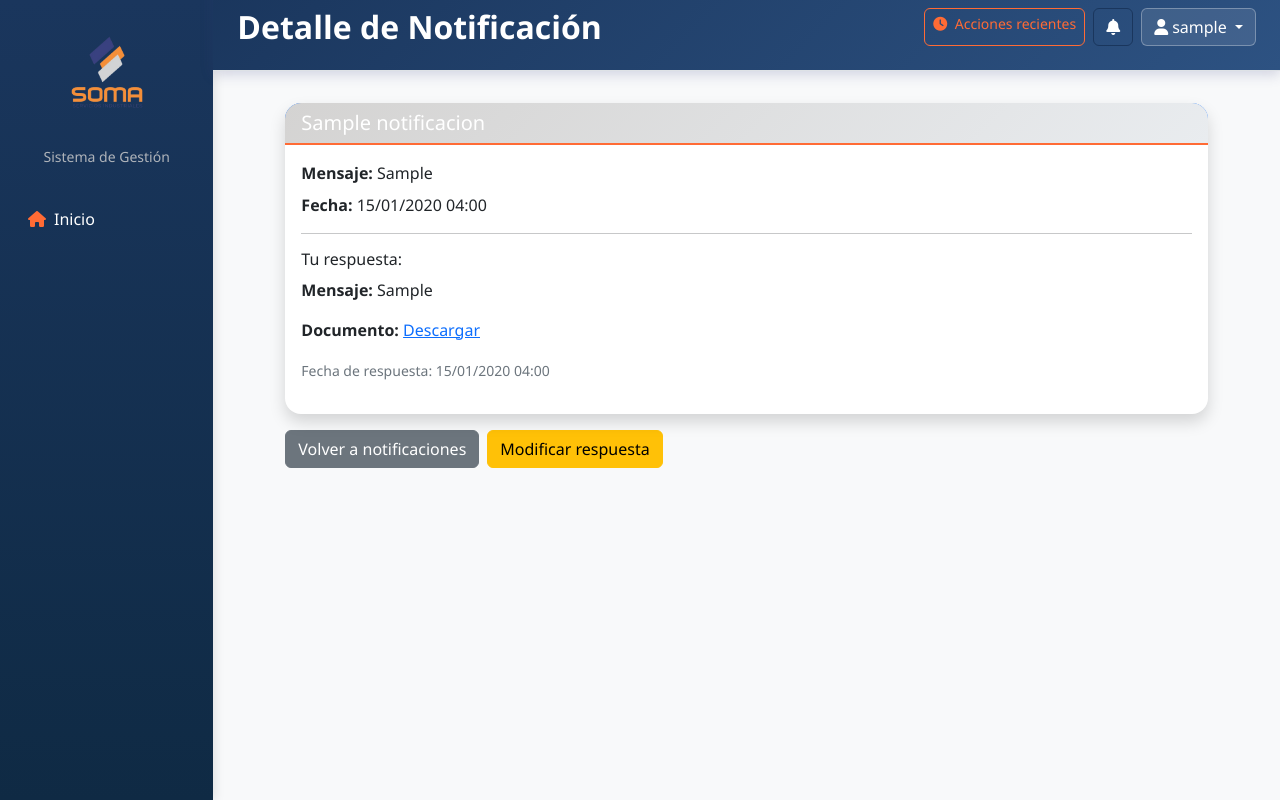
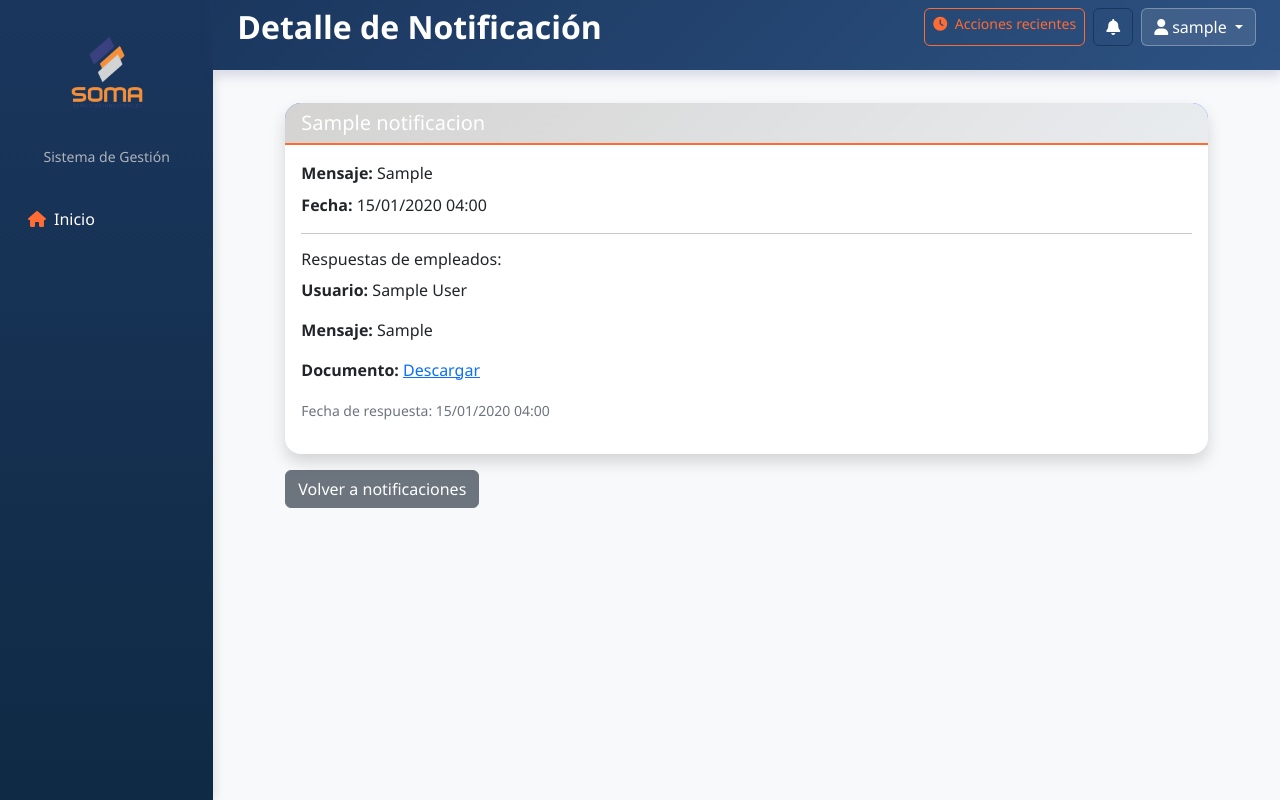
Before and after one commit to Moy020513/soma_django, a Django app: page /notificaciones/detalle/1/ in a window 1280 px wide. Run offline with Django 4.2, Linux system fonts and the light colour scheme; a user stored in the database is signed in; tables that the repository leaves empty hold one stand-in row (values such as "Sample post"); parts of the project's set-up code (start-up, migrations or seed data) failed here and were passed over; some libraries are stand-ins or nearby versions.

Commit message:
ver documento

```diff
--- a/apps/notificaciones/urls.py
+++ b/apps/notificaciones/urls.py
@@ -10,4 +10,5 @@ urlpatterns = [
     path('admin-detalle/<int:pk>/', views.DetalleNotificacionAdminView.as_view(), name='admin_detalle'),
     path('admin-responder/<int:notificacion_id>/', views.ResponderNotificacionAdminView.as_view(), name='responder_admin'),
     path('admin-modificar-respuesta/<int:pk>/', views.ModificarRespuestaAdminView.as_view(), name='modificar_respuesta'),
+    path('modificar-respuesta/<int:pk>/', views.ModificarRespuestaUsuarioView.as_view(), name='modificar_respuesta_usuario'),
 ]
--- a/apps/notificaciones/views.py
+++ b/apps/notificaciones/views.py
@@ -1,8 +1,40 @@
+from django.contrib.auth.mixins import LoginRequiredMixin, UserPassesTestMixin
+from django.views.generic.edit import UpdateView
+from .models import Notificacion, RespuestaNotificacion
+from django.views.generic import DetailView
+from .forms import RespuestaNotificacionForm
+
+# ...existing code...
+
+# Vista para que el usuario (empleado) modifique su propia respuesta
+class ModificarRespuestaUsuarioView(LoginRequiredMixin, UserPassesTestMixin, UpdateView):
+    def form_valid(self, form):
+        response = super().form_valid(form)
+        from django.contrib import messages
+        messages.success(self.request, '¡Tu respuesta ha sido modificada con éxito!')
+        return response
+    def get_context_data(self, **kwargs):
+        context = super().get_context_data(**kwargs)
+        context['notificacion'] = self.object.notificacion if self.object and self.object.notificacion else None
+        return context
+    model = RespuestaNotificacion
+    form_class = RespuestaNotificacionForm
+    template_name = 'notificaciones/responder.html'
+
+    def test_func(self):
+        # Solo el usuario dueño de la respuesta puede modificarla
+        return self.get_object().usuario == self.request.user
+
+    def get_success_url(self):
+        notificacion = getattr(self.object, 'notificacion', None)
+        if notificacion and notificacion.pk:
+            return reverse('notificaciones:detalle_usuario', args=[notificacion.pk])
+        return reverse('notificaciones:index')
 # from django.views.generic import DetailView
 # from django.contrib.auth.mixins import LoginRequiredMixin
 from .models import Notificacion, RespuestaNotificacion
 from django.views.generic import DetailView
-from django.contrib.auth.mixins import LoginRequiredMixin
+from django.contrib.auth.mixins import LoginRequiredMixin, UserPassesTestMixin
 # Vista para detalle de notificación de usuario/empleado
 class DetalleNotificacionUsuarioView(LoginRequiredMixin, DetailView):
     model = Notificacion
@@ -16,8 +48,23 @@ class DetalleNotificacionUsuarioView(LoginRequiredMixin, DetailView):
             self.object.leida = True
             self.object.save()
         context = self.get_context_data(object=self.object)
-        respuesta_usuario = self.object.respuestas.filter(usuario=self.request.user).first()
-        context['respuesta_usuario'] = respuesta_usuario
+        if request.user.is_superuser:
+            # Si hay respuesta_id en la URL, buscar la respuesta globalmente
+            respuesta_id = request.GET.get('respuesta_id')
+            from .models import RespuestaNotificacion
+            if respuesta_id:
+                try:
+                    respuesta = RespuestaNotificacion.objects.get(pk=respuesta_id)
+                except RespuestaNotificacion.DoesNotExist:
+                    respuesta = None
+                context['todas_respuestas'] = [respuesta] if respuesta else []
+            else:
+                # Buscar la respuesta más reciente asociada a la notificación original del empleado
+                respuesta = RespuestaNotificacion.objects.filter(mensaje=self.object.mensaje).order_by('-fecha_respuesta').first()
+                context['todas_respuestas'] = [respuesta] if respuesta else []
+        else:
+            respuesta_usuario = self.object.respuestas.filter(usuario=self.request.user).first()
+            context['respuesta_usuario'] = respuesta_usuario
         return self.render_to_response(context)
 from django.views.generic.edit import UpdateView, CreateView
 from django.contrib.auth.mixins import LoginRequiredMixin, UserPassesTestMixin
@@ -147,7 +194,7 @@ class ResponderNotificacionView(LoginRequiredMixin, CreateView):
         return response
 
     def get_success_url(self):
-        return reverse('notificaciones:index')
+        return reverse('notificaciones:detalle_usuario', args=[self.notificacion.id])
 
     def get_context_data(self, **kwargs):
         context = super().get_context_data(**kwargs)
--- a/templates/notificaciones/detalle_admin.html
+++ b/templates/notificaciones/detalle_admin.html
@@ -23,6 +23,7 @@
                         {% if respuesta.documento %}
                             <p><strong>Documento:</strong> <a href="{{ respuesta.documento.url }}" target="_blank">Descargar</a></p>
                         {% endif %}
+                        <span style="font-size:12px;color:#888;">[DEBUG: documento={{ respuesta.documento }} | url={{ respuesta.documento.url }}]</span>
                         <p class="text-muted"><small>Fecha de respuesta: {{ respuesta.fecha_respuesta|date:'d/m/Y H:i' }}</small></p>
                     </div>
                 {% endfor %}
--- a/templates/notificaciones/detalle_usuario.html
+++ b/templates/notificaciones/detalle_usuario.html
@@ -13,7 +13,20 @@
         <div class="card-body">
             <p class="mb-2"><strong>Mensaje:</strong> {{ notificacion.mensaje }}</p>
             <p class="mb-2"><strong>Fecha:</strong> {{ notificacion.fecha_creacion|date:'d/m/Y H:i' }}</p>
-            {% if respuesta_usuario %}
+            {% if request.user.is_superuser and todas_respuestas %}
+                <hr>
+                <h6>Respuestas de empleados:</h6>
+                {% for respuesta in todas_respuestas %}
+                    <div class="mb-3">
+                        <p><strong>Usuario:</strong> {{ respuesta.usuario.get_full_name|default:respuesta.usuario.username }}</p>
+                        <p><strong>Mensaje:</strong> {{ respuesta.mensaje }}</p>
+                        {% if respuesta.documento %}
+                            <p><strong>Documento:</strong> <a href="{{ respuesta.documento.url }}" target="_blank">Descargar</a></p>
+                        {% endif %}
+                        <p class="text-muted"><small>Fecha de respuesta: {{ respuesta.fecha_respuesta|date:'d/m/Y H:i' }}</small></p>
+                    </div>
+                {% endfor %}
+            {% elif respuesta_usuario %}
                 <hr>
                 <h6>Tu respuesta:</h6>
                 <div class="mb-3">
@@ -30,11 +43,15 @@
     </div>
     <div class="mt-3 d-flex gap-2">
     <a href="/mis-notificaciones/#n{{ notificacion.id }}" class="btn btn-secondary">Volver a notificaciones</a>
+    {% if request.user.is_superuser %}
+        {# El admin no puede responder ni modificar respuesta de empleado #}
+    {% else %}
         {% if not respuesta_usuario %}
             <a href="{% url 'notificaciones:responder' notificacion.id %}" class="btn btn-success">Responder</a>
         {% else %}
-            <a href="{% url 'notificaciones:modificar_respuesta' respuesta_usuario.id %}" class="btn btn-warning">Modificar respuesta</a>
+            <a href="{% url 'notificaciones:modificar_respuesta_usuario' respuesta_usuario.id %}" class="btn btn-warning">Modificar respuesta</a>
         {% endif %}
+    {% endif %}
     </div>
 </div>
 {% endblock %}
--- a/templates/partials/_notificaciones_dropdown.html
+++ b/templates/partials/_notificaciones_dropdown.html
@@ -1,7 +1,7 @@
 <div class="list-group list-group-flush" style="min-width:260px;">
     {% if notificaciones %}
         {% for n in notificaciones %}
-            <a href="{% url 'notificaciones_usuario' %}#n{{ n.id }}" class="notif-item list-group-item list-group-item-action d-flex justify-content-between align-items-start {% if not n.leida %}fw-bold{% endif %}" data-id="{{ n.id }}" data-unread="{% if not n.leida %}1{% else %}0{% endif %}" style="font-size:0.85rem;">
+            <a href="/notificaciones/detalle/{{ n.id }}/" class="notif-item list-group-item list-group-item-action d-flex justify-content-between align-items-start {% if not n.leida %}fw-bold{% endif %}" data-id="{{ n.id }}" data-unread="{% if not n.leida %}1{% else %}0{% endif %}" style="font-size:0.85rem;">
                 <div class="me-2 text-truncate" style="max-width:170px;">
                     {{ n.titulo|truncatechars:40 }}
                     <div class="small text-muted">{{ n.fecha_creacion|date:'d/m H:i' }}</div>
```
Also changed, not shown: templates/notificaciones_usuario.html (+2 -24 lines), templates/notificaciones/index.html (added).
